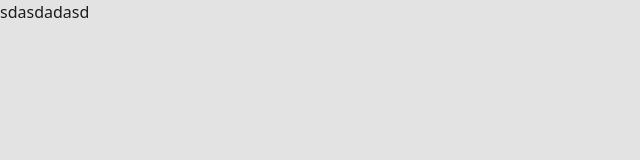
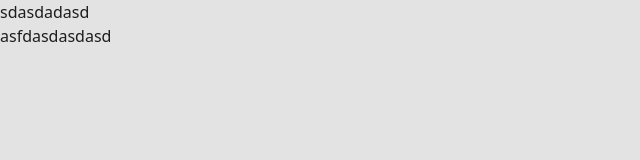
Before and after one commit to ysv-a/frontedtest, a website built with Vite: page index.html in a window 1280 px wide. Shown: the whole page, without its empty margins (0-640 px from the left). Built offline with nearby package versions, Linux system fonts and the light colour scheme.

Commit message:
add header

```diff
--- a/index.html
+++ b/index.html
@@ -15,6 +15,9 @@
   </head>
   <body>
     <h1>sdasdadasd</h1>
+    <header>
+      <h1>asfdasdasdasd</h1>
+    </header>
     <script type="module" src="/src/index.js"></script>
   </body>
 </html>
```
